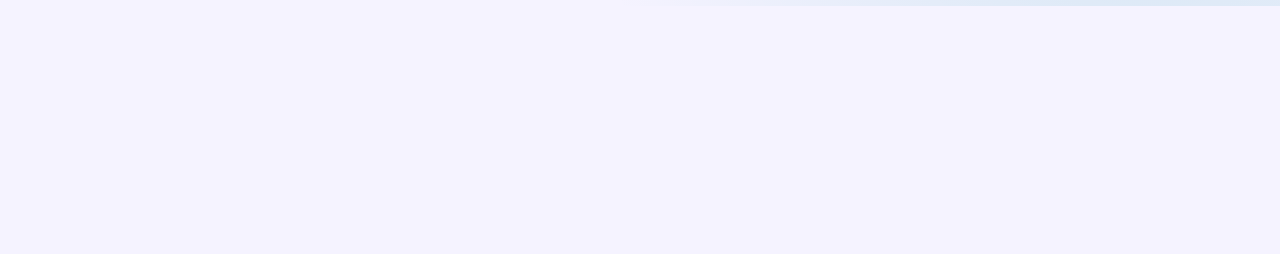
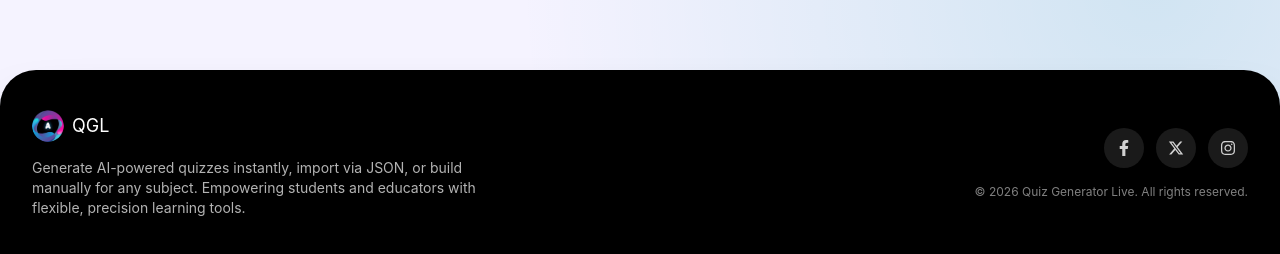
Before and after one commit to rabiibanine/quizlive, a React (Vite) app: page /quiz/1/host in a window 1280 px wide. Shown: the part 1098-1352 px from the top of the page. Before the commit the page ends 1104 px from the top, so only its background shows below. Built offline with nearby package versions, Linux system fonts and the light colour scheme; no server answers.

Commit message:
Add footer

```diff
--- a/src/components/FeaturesSection.tsx
+++ b/src/components/FeaturesSection.tsx
@@ -3,7 +3,7 @@ import Card from "./Card";
 const features = [
   {
     title: "AI-Powered Generation",
-    description: "Instantly create engaging quizzes from your course material using advanced AI models.",
+    description: "Generate engaging quizzes instantly with advanced AI, or take full control by building manually or importing JSON files.",
     icon: "/icons/add.svg",
   },
   {
--- /dev/null
+++ b/src/components/Footer.tsx
@@ -0,0 +1,62 @@
+import { FaFacebookF, FaInstagram } from "react-icons/fa";
+import { FaXTwitter } from "react-icons/fa6";
+
+import { Logo } from "./Logo";
+
+const Footer = () => {
+  const currentYear = (new Date()).getFullYear();
+
+  return (
+    <footer className="mt-16 w-full">
+      <div
+        className="mx-auto w-full rounded-t-[36px] bg-black text-white px-8 py-10 shadow-[0_30px_60px_-30px_rgba(0,0,0,0.8)]">
+        <div className="flex flex-col gap-8 lg:flex-row lg:items-center lg:justify-between">
+          <div className="space-y-4">
+            <Logo />
+            <p className="max-w-md text-sm text-white/70">
+              Generate AI-powered quizzes instantly, import via JSON, or build manually for any subject. Empowering
+              students and educators with flexible, precision learning tools.
+            </p>
+          </div>
+
+          <div className="flex flex-col gap-4 lg:items-end">
+            <div className="flex items-center gap-3">
+              <a
+                href="https://facebook.com"
+                target="_blank"
+                rel="noreferrer"
+                aria-label="Facebook"
+                className="flex h-10 w-10 items-center justify-center rounded-full bg-white/10 text-white/80 transition hover:bg-white/20"
+              >
+                <FaFacebookF className="h-4 w-4" />
+              </a>
+              <a
+                href="https://x.com"
+                target="_blank"
+                rel="noreferrer"
+                aria-label="X"
+                className="flex h-10 w-10 items-center justify-center rounded-full bg-white/10 text-white/80 transition hover:bg-white/20"
+              >
+                <FaXTwitter className="h-4 w-4" />
+              </a>
+              <a
+                href="https://instagram.com"
+                target="_blank"
+                rel="noreferrer"
+                aria-label="Instagram"
+                className="flex h-10 w-10 items-center justify-center rounded-full bg-white/10 text-white/80 transition hover:bg-white/20"
+              >
+                <FaInstagram className="h-4 w-4" />
+              </a>
+            </div>
+            <p className="text-xs text-white/50">
+              © {currentYear} Quiz Generator Live. All rights reserved.
+            </p>
+          </div>
+        </div>
+      </div>
+    </footer>
+  );
+};
+
+export default Footer;
--- a/src/pages/Home.tsx
+++ b/src/pages/Home.tsx
@@ -1,5 +1,6 @@
 import Orb from "../components/Orb";
 import NavBar from "../components/NavBar";
+import Footer from "../components/Footer";
 import Button from "../components/Button";
 import FeaturesSection from "../components/FeaturesSection";
 import HowItWorksSection from "../components/HowItWorksSection";
@@ -7,9 +8,9 @@ import { useNavigate } from "react-router-dom";
 
 function Home() {
   const navigate = useNavigate();
-
   return (
-    <div className="w-full">
+    <div className="w-full min-h-screen flex flex-col">
+      <div className="flex-1">
         <div className="w-full h-[700px] z-0 relative">
           <NavBar />
 
@@ -41,6 +42,8 @@ function Home() {
         <FeaturesSection />
         <HowItWorksSection />
       </div>
+      <Footer />
+    </div>
   );
 }
 
--- a/src/pages/HostQuiz.tsx
+++ b/src/pages/HostQuiz.tsx
@@ -1,6 +1,7 @@
 import { useEffect, useMemo, useState } from "react";
 
 import NavBar from "@/components/NavBar";
+import Footer from "@/components/Footer";
 import  Card from "@/components/Card";
 import { AnswerStatCard, LeaderboardCard } from "@/components/quiz";
 import StepProgress from "@/components/StepProgress";
@@ -87,7 +88,7 @@ const HostQuiz = () => {
 
   return (
     <div
-      className="min-h-screen w-full text-gray-900 selection:bg-purple-200 selection:text-white"
+      className="min-h-screen w-full text-gray-900 selection:bg-purple-200 selection:text-white flex flex-col"
       style={{
         background: `
           radial-gradient(circle at 10% 20%, rgba(132, 85, 239, 0.15) 0%, transparent 40%),
@@ -97,7 +98,7 @@ const HostQuiz = () => {
     >
       <NavBar />
 
-      <main className="relative py-16">
+      <main className="relative flex-1 py-16">
         <div className="mx-auto w-full max-w-6xl px-6">
           <div className="flex flex-wrap items-center gap-3 text-xs font-semibold uppercase tracking-[0.2em] text-purple-600">
             <span className="rounded-full bg-purple-100 px-3 py-1 text-purple-700">
@@ -182,6 +183,8 @@ const HostQuiz = () => {
           </div>
         </div>
       </main>
+
+      <Footer />
     </div>
   );
 };
--- a/src/pages/JoinQuiz.tsx
+++ b/src/pages/JoinQuiz.tsx
@@ -1,6 +1,7 @@
 import { useState } from "react";
 
 import NavBar from "../components/NavBar";
+import Footer from "../components/Footer";
 import Button from "../components/Button";
 import Input from "../components/Input";
 import { findSessionByCode, joinSession } from "@/services/sessionServices";
@@ -126,7 +127,7 @@ const JoinQuiz = () => {
 
   return (
     <div
-      className="min-h-screen w-full text-gray-900 selection:bg-purple-200 selection:text-white"
+      className="min-h-screen w-full text-gray-900 selection:bg-purple-200 selection:text-white flex flex-col"
       style={{
         background: `
           radial-gradient(circle at 10% 20%, rgba(132, 85, 239, 0.15) 0%, transparent 40%),
@@ -136,7 +137,7 @@ const JoinQuiz = () => {
     >
       <NavBar />
 
-      <main className="relative flex items-center justify-center py-16">
+      <main className="relative flex flex-1 items-center justify-center py-16">
         <div className="w-full max-w-2xl mx-auto px-6">
           <div className="bg-white/80 backdrop-blur-xl rounded-[32px] border p-10 shadow-[0_0_40px_-10px_rgba(132,85,239,0.25)]">
             <div className="text-center">
@@ -172,6 +173,8 @@ const JoinQuiz = () => {
           </div>
         </div>
       </main>
+
+      <Footer />
 
       {isModalOpen && (
         <div className="fixed inset-0 z-50 flex items-center justify-center bg-black/40 px-4">
--- a/src/pages/QuizForm.tsx
+++ b/src/pages/QuizForm.tsx
@@ -1,6 +1,7 @@
 import { useState } from "react";
 
 import NavBar from "@/components/NavBar";
+import Footer from "@/components/Footer";
 import Button from "@/components/Button";
 import Card from "@/components/Card";
 import Input from "@/components/Input";
@@ -163,7 +164,7 @@ const QuizForm = () => {
 
   return (
     <div
-      className="min-h-screen w-full text-gray-900 selection:bg-purple-200 selection:text-white"
+      className="min-h-screen w-full text-gray-900 selection:bg-purple-200 selection:text-white flex flex-col"
       style={{
         background: `
           radial-gradient(circle at 10% 20%, rgba(132, 85, 239, 0.15) 0%, transparent 40%),
@@ -173,7 +174,7 @@ const QuizForm = () => {
     >
       <NavBar />
 
-      <main className="relative py-16 overflow-hidden">
+      <main className="relative flex-1 py-16 overflow-hidden">
         <div className="w-full max-w-6xl mx-auto px-6">
           <div className="grid gap-10 lg:grid-cols-[1fr_1.1fr] items-start">
             <div className="hidden lg:flex flex-col gap-4">
@@ -250,6 +251,8 @@ const QuizForm = () => {
           </div>
         </div>
       </main>
+
+      <Footer />
     </div>
   );
 };
--- a/src/pages/SharingPage.tsx
+++ b/src/pages/SharingPage.tsx
@@ -6,6 +6,7 @@ import { FiCheck, FiCopy } from "react-icons/fi";
 import { IoPersonOutline } from "react-icons/io5";
 
 import NavBar from "../components/NavBar";
+import Footer from "../components/Footer";
 import Button from "../components/Button";
 import { BsQrCode } from "react-icons/bs";
 
@@ -83,7 +84,7 @@ const SharingPage = () => {
 
   return (
     <div
-      className="select-none min-h-screen w-full text-gray-900 selection:bg-purple-200 selection:text-white"
+      className="select-none min-h-screen w-full text-gray-900 selection:bg-purple-200 selection:text-white flex flex-col"
       style={{
         background: `
           radial-gradient(circle at 10% 20%, rgba(132, 85, 239, 0.15) 0%, transparent 40%),
@@ -95,7 +96,7 @@ const SharingPage = () => {
       <NavBar />
 
       {/* Main content */}
-      <main className="relative flex items-center justify-center py-10 overflow-hidden">
+      <main className="relative flex flex-1 items-center justify-center py-10 overflow-hidden">
         <div className="w-full max-w-4xl mx-auto px-8">
           {/* Header */}
           <div className="animate_fadeInUp text-center mt-6">
@@ -186,6 +187,8 @@ const SharingPage = () => {
           </div>
         </div>
       </main>
+
+      <Footer />
     </div>
   );
 };
--- a/src/pages/StudentQuiz.tsx
+++ b/src/pages/StudentQuiz.tsx
@@ -1,6 +1,7 @@
 import { useEffect, useState } from "react";
 
 import NavBar from "@/components/NavBar";
+import Footer from "@/components/Footer";
 import Button from "@/components/Button";
 import Card from "@/components/Card";
 import StepProgress from "@/components/StepProgress";
@@ -85,7 +86,7 @@ const StudentQuiz = () => {
 
   return (
     <div
-      className="min-h-screen w-full text-gray-900 selection:bg-purple-200 selection:text-white"
+      className="min-h-screen w-full text-gray-900 selection:bg-purple-200 selection:text-white flex flex-col"
       style={{
         background: `
           radial-gradient(circle at 10% 20%, rgba(132, 85, 239, 0.15) 0%, transparent 40%),
@@ -95,7 +96,7 @@ const StudentQuiz = () => {
     >
       <NavBar />
 
-      <main className="relative py-16">
+      <main className="relative flex-1 py-16">
         <div className="mx-auto w-full max-w-6xl px-6">
           <div className="flex flex-wrap items-center gap-3 text-xs font-semibold uppercase tracking-[0.2em] text-purple-600">
             <span className="rounded-full bg-purple-100 px-3 py-1 text-purple-700">Live Now</span>
@@ -210,6 +211,8 @@ const StudentQuiz = () => {
           </div>
         </div>
       </main>
+
+      <Footer />
     </div>
   );
 };
```
Lines whose indentation alone changed are shown as unchanged.
